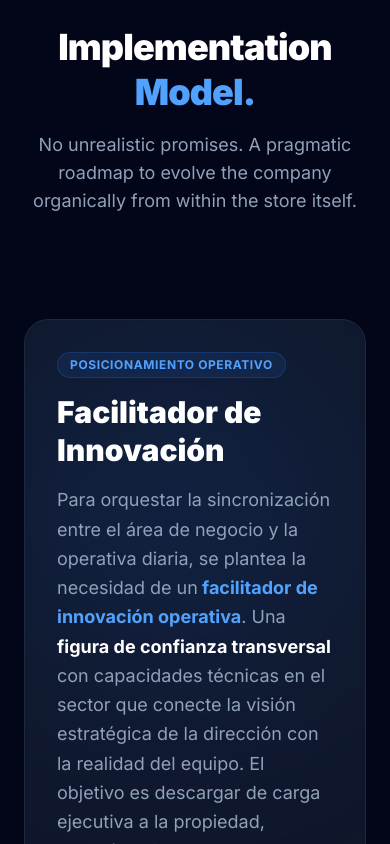
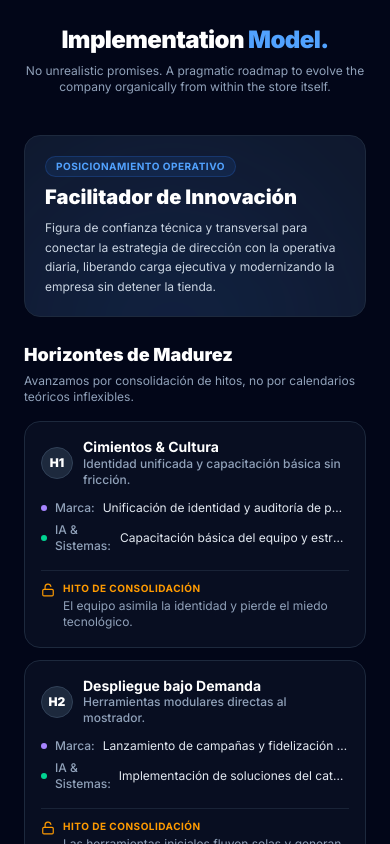
Before and after one commit to jordi2479/songarrit-canros-it, a Next.js app: page /en in a window 390 px wide. Shown: the part 11156-12000 px from the top of the page. Built offline with nearby package versions, Linux system fonts and the light colour scheme.

Commit message:
feat(mobile): compactar secciones ModeloImplantacion y Viabilidad en version movil sin alterar desktop

```diff
--- a/src/app/[locale]/page.tsx
+++ b/src/app/[locale]/page.tsx
@@ -347,11 +347,11 @@ export default function Home() {
 
       {/* ─── SECCIÓN 9: MODELO DE IMPLANTACIÓN ─── */}
       <Section id="implantacion" dark>
-        <div className="text-center mb-16">
-          <h2 className="text-4xl md:text-5xl font-black tracking-tight mb-4 leading-tight">
+        <div className="text-center mb-6 md:mb-16">
+          <h2 className="text-2xl sm:text-4xl md:text-5xl font-black tracking-tight mb-2 md:mb-4 leading-tight">
             {tViab("title")} <span className="text-blue-400">{tViab("highlight")}</span>
           </h2>
-          <p className="text-lg text-slate-400 max-w-2xl mx-auto">
+          <p className="text-xs sm:text-base md:text-lg text-slate-400 max-w-2xl mx-auto">
             {tViab("desc")}
           </p>
         </div>
@@ -362,16 +362,21 @@ export default function Home() {
 
       {/* ─── SECCIÓN 10: VIABILIDAD (Negocio) ─── */}
       <Section id="viabilidad" dark className="bg-gradient-to-b from-slate-950 to-emerald-950">
-        <div className="text-center mb-16">
-          <div className="flex justify-center items-center gap-2 mb-6">
-            <span className="px-3 py-1 text-xs font-bold uppercase tracking-wider text-emerald-400 bg-emerald-500/10 border border-emerald-500/20 rounded-full">
+        <div className="text-center mb-6 md:mb-16">
+          <div className="flex justify-center items-center gap-2 mb-3 md:mb-6">
+            <span className="px-2.5 py-0.5 md:px-3 md:py-1 text-[10px] md:text-xs font-bold uppercase tracking-wider text-emerald-400 bg-emerald-500/10 border border-emerald-500/20 rounded-full">
               Filosofía de Ejecución
             </span>
           </div>
-          <h2 className="text-4xl md:text-5xl font-black tracking-tight mb-6 text-white leading-tight">
+          <h2 className="text-2xl sm:text-4xl md:text-5xl font-black tracking-tight mb-3 md:mb-6 text-white leading-tight">
             Transformación Orgánica y <span className="text-emerald-400">Segura</span>
           </h2>
-          <p className="text-lg text-slate-400 max-w-3xl mx-auto leading-relaxed">
+          {/* Móvil: Directo y claro */}
+          <p className="text-xs sm:text-sm text-slate-300 max-w-2xl mx-auto leading-relaxed md:hidden font-normal">
+            Premisa innegociable: <strong className="text-white">no interrumpir la operativa diaria</strong>. Inyecciones tecnológicas modulares probadas en el mostrador: <strong className="text-emerald-400">si no facilita el trabajo inmediato, se descarta.</strong>
+          </p>
+          {/* Desktop: Párrafo completo */}
+          <p className="hidden md:block text-lg text-slate-400 max-w-3xl mx-auto leading-relaxed">
             La premisa innegociable de este plan es <strong className="text-white">no interrumpir ni desestabilizar la operativa diaria</strong> de las tiendas.
             No aplicamos revoluciones teóricas. El desarrollo se plantea mediante inyecciones tecnológicas modulares que se prueban y validan directamente en el mostrador.
             <strong className="text-emerald-400"> Si una solución no facilita el trabajo del equipo de forma inmediata, se descarta.</strong>
--- a/src/components/home/ModeloImplantacion.tsx
+++ b/src/components/home/ModeloImplantacion.tsx
@@ -1,7 +1,7 @@
 "use client";
 
 import { motion } from "framer-motion";
-import { Handshake, Map, ShieldCheck, Cpu, Briefcase, Unlock, ArrowRight } from "lucide-react";
+import { Handshake, Map, ShieldCheck, Cpu, Briefcase, Unlock, ArrowRight, Sparkles } from "lucide-react";
 
 export function ModeloImplantacion() {
   const horizontes = [
@@ -9,6 +9,7 @@ export function ModeloImplantacion() {
       id: "H1",
       title: "Cimientos & Cultura",
       goal: "Preparar el terreno operativo y mental.",
+      shortGoal: "Identidad unificada y capacitación básica sin fricción.",
       marca: "Unificación de identidad y auditoría de percepción.",
       ia: "Capacitación básica del equipo y estructuración de datos.",
       trigger: "El equipo asimila la identidad y pierde el miedo tecnológico."
@@ -17,6 +18,7 @@ export function ModeloImplantacion() {
       id: "H2",
       title: "Despliegue bajo Demanda",
       goal: "Inyecciones de eficiencia sin parar la tienda.",
+      shortGoal: "Herramientas modulares directas al mostrador.",
       marca: "Lanzamiento de campañas y fidelización PRO unificada.",
       ia: "Implementación de soluciones del catálogo según cuellos de botella.",
       trigger: "Las herramientas iniciales fluyen solas y generan ahorro real."
@@ -25,6 +27,7 @@ export function ModeloImplantacion() {
       id: "H3",
       title: "Sinergia Global",
       goal: "Escalabilidad de Grupo (Son Garrit + Ca'n Ros).",
+      shortGoal: "Compras centralizadas y stock compartido entre tiendas.",
       marca: "Posicionamiento dominando el mercado local como Grupo.",
       ia: "Automatización cruzada (compras centralizadas, stock compartido).",
       trigger: "Visión completa y unificada alcanzada."
@@ -32,36 +35,41 @@ export function ModeloImplantacion() {
   ];
 
   return (
-    <div className="w-full max-w-6xl mx-auto py-10">
+    <div className="w-full max-w-6xl mx-auto py-4 md:py-10">
 
       {/* CARD LIDERAZGO (El Rol en 3a persona) */}
       <motion.div
         initial={{ opacity: 0, y: 20 }}
         whileInView={{ opacity: 1, y: 0 }}
         viewport={{ once: true }}
-        className="w-full bg-slate-900 border border-slate-800 rounded-3xl p-8 md:p-12 relative overflow-hidden group mb-8"
+        className="w-full bg-slate-900 border border-slate-800 rounded-2xl md:rounded-3xl p-5 sm:p-8 md:p-12 relative overflow-hidden group mb-6 md:mb-8"
       >
         <div className="absolute top-0 right-0 w-96 h-96 bg-blue-500/10 rounded-full blur-[100px] pointer-events-none group-hover:bg-blue-500/20 transition-all duration-700" />
 
-        <div className="grid grid-cols-1 md:grid-cols-3 gap-8 items-center relative z-10">
+        <div className="grid grid-cols-1 md:grid-cols-3 gap-4 md:gap-8 items-center relative z-10">
           <div className="md:col-span-2">
-            <div className="flex items-center gap-2 mb-4">
-              <span className="px-3 py-1 text-xs font-bold uppercase tracking-wider text-blue-400 bg-blue-500/10 border border-blue-500/20 rounded-full">
+            <div className="flex items-center gap-2 mb-2 md:mb-4">
+              <span className="px-2.5 py-0.5 md:px-3 md:py-1 text-[10px] md:text-xs font-bold uppercase tracking-wider text-blue-400 bg-blue-500/10 border border-blue-500/20 rounded-full">
                 Posicionamiento Operativo
               </span>
             </div>
-            <h3 className="text-3xl md:text-4xl font-black text-white mb-4 leading-tight">
+            <h3 className="text-xl sm:text-2xl md:text-4xl font-black text-white mb-2 md:mb-4 leading-tight">
               Facilitador de Innovación
             </h3>
-            <p className="text-slate-400 text-lg leading-relaxed">
+            {/* Texto en móvil: Conciso y directo */}
+            <p className="text-slate-300 text-xs sm:text-sm leading-relaxed md:hidden font-normal">
+              Figura de confianza técnica y transversal para conectar la estrategia de dirección con la operativa diaria, liberando carga ejecutiva y modernizando la empresa sin detener la tienda.
+            </p>
+            {/* Texto completo en desktop */}
+            <p className="hidden md:block text-slate-400 text-lg leading-relaxed font-normal">
               Para orquestar la sincronización entre el área de negocio y la operativa diaria, se plantea la necesidad de un
-              <strong className="text-blue-400"> facilitador de innovación operativa</strong>. Una
-              <strong className="text-white"> figura de confianza transversal</strong> con capacidades técnicas en el sector que conecte
+              <strong className="text-blue-400 font-semibold"> facilitador de innovación operativa</strong>. Una
+              <strong className="text-white font-semibold"> figura de confianza transversal</strong> con capacidades técnicas en el sector que conecte
               la visión estratégica de la dirección con la realidad del equipo. El objetivo es descargar de carga ejecutiva a la propiedad,
               garantizando una modernización liderada desde el ADN de la empresa.
             </p>
           </div>
-          <div className="flex justify-center md:justify-end">
+          <div className="hidden md:flex justify-end">
             <div className="w-32 h-32 bg-slate-950 border border-slate-800 rounded-2xl flex items-center justify-center shadow-2xl rotate-3 hover:rotate-0 transition-all">
               <Briefcase className="w-12 h-12 text-blue-400" />
             </div>
@@ -70,12 +78,12 @@ export function ModeloImplantacion() {
       </motion.div>
 
       {/* HORIZONTES DE MADUREZ */}
-      <div className="mb-6">
-        <h3 className="text-2xl font-black text-white mb-2">Horizontes de Madurez</h3>
-        <p className="text-slate-400">Avanzamos por consolidación de hitos, no por calendarios teóricos inflexibles.</p>
+      <div className="mb-4 md:mb-6">
+        <h3 className="text-lg md:text-2xl font-black text-white mb-1 md:mb-2">Horizontes de Madurez</h3>
+        <p className="text-xs md:text-base text-slate-400">Avanzamos por consolidación de hitos, no por calendarios teóricos inflexibles.</p>
       </div>
 
-      <div className="grid grid-cols-1 md:grid-cols-3 gap-6 relative">
+      <div className="grid grid-cols-1 md:grid-cols-3 gap-3 md:gap-6 relative">
         {horizontes.map((h, i) => (
           <motion.div
             key={h.id}
@@ -83,18 +91,39 @@ export function ModeloImplantacion() {
             whileInView={{ opacity: 1, y: 0 }}
             viewport={{ once: true }}
             transition={{ delay: i * 0.15 }}
-            className="bg-slate-900/50 border border-slate-800 rounded-3xl p-8 relative flex flex-col"
+            className="bg-slate-900/50 border border-slate-800 rounded-2xl md:rounded-3xl p-4 sm:p-6 md:p-8 relative flex flex-col justify-between"
           >
-            <div className="flex items-center gap-3 mb-6">
-              <div className="w-10 h-10 rounded-full bg-slate-800 flex items-center justify-center font-black text-white border border-slate-700">
+            <div>
+              {/* Cabecera Horizonte */}
+              <div className="flex items-center gap-2.5 sm:gap-3 mb-2 md:mb-6">
+                <div className="w-8 h-8 md:w-10 md:h-10 rounded-full bg-slate-800 flex items-center justify-center font-black text-xs md:text-base text-white border border-slate-700 shrink-0">
                   {h.id}
                 </div>
-              <h4 className="text-xl font-bold text-white">{h.title}</h4>
+                <div>
+                  <h4 className="text-sm md:text-xl font-bold text-white leading-tight">{h.title}</h4>
+                  <p className="text-slate-400 text-xs font-medium md:hidden">{h.shortGoal}</p>
+                </div>
               </div>
 
-            <p className="text-slate-400 text-sm mb-8 font-medium">{h.goal}</p>
+              {/* Objetivo Desktop */}
+              <p className="hidden md:block text-slate-400 text-sm mb-8 font-medium">{h.goal}</p>
 
-            <div className="space-y-6 flex-1">
+              {/* Versión Móvil Compacta */}
+              <div className="md:hidden space-y-1.5 py-1">
+                <div className="flex items-center gap-2 text-xs">
+                  <span className="w-1.5 h-1.5 rounded-full bg-violet-400 shrink-0" />
+                  <span className="text-slate-400 font-medium">Marca:</span>
+                  <span className="text-slate-200 truncate">{h.marca}</span>
+                </div>
+                <div className="flex items-center gap-2 text-xs">
+                  <span className="w-1.5 h-1.5 rounded-full bg-emerald-400 shrink-0" />
+                  <span className="text-slate-400 font-medium">IA & Sistemas:</span>
+                  <span className="text-slate-200 truncate">{h.ia}</span>
+                </div>
+              </div>
+
+              {/* Versión Desktop Completa */}
+              <div className="hidden md:block space-y-6 flex-1">
                 <div className="relative pl-4 border-l-2 border-violet-500/30">
                   <div className="absolute -left-[9px] top-1 w-4 h-4 bg-slate-900 rounded-full border-4 border-violet-500" />
                   <h5 className="text-xs font-bold uppercase tracking-wider text-violet-400 mb-1">Track: Marca</h5>
@@ -106,13 +135,15 @@ export function ModeloImplantacion() {
                   <p className="text-sm text-slate-300">{h.ia}</p>
                 </div>
               </div>
+            </div>
 
-            <div className="mt-8 pt-6 border-t border-slate-800">
-              <div className="flex items-start gap-3">
-                <Unlock className="w-5 h-5 text-amber-500 flex-shrink-0 mt-0.5" />
-                <div>
-                  <span className="block text-xs font-bold text-amber-500 uppercase mb-1">Hito de Consolidación</span>
-                  <span className="text-sm text-slate-400">{h.trigger}</span>
+            {/* Hito de Consolidación */}
+            <div className="mt-3 md:mt-8 pt-2.5 md:pt-6 border-t border-slate-800/80">
+              <div className="flex items-start gap-2 md:gap-3">
+                <Unlock className="w-3.5 h-3.5 md:w-5 md:h-5 text-amber-500 flex-shrink-0 mt-0.5" />
+                <div className="min-w-0">
+                  <span className="block text-[10px] md:text-xs font-bold text-amber-500 uppercase tracking-wider mb-0.5 md:mb-1">Hito de Consolidación</span>
+                  <span className="text-xs md:text-sm text-slate-400 leading-snug block">{h.trigger}</span>
                 </div>
               </div>
             </div>
```
Also changed, not shown: src/components/home/Viabilidad.tsx (+25 -13 lines). Lines whose indentation alone changed are shown as unchanged.
